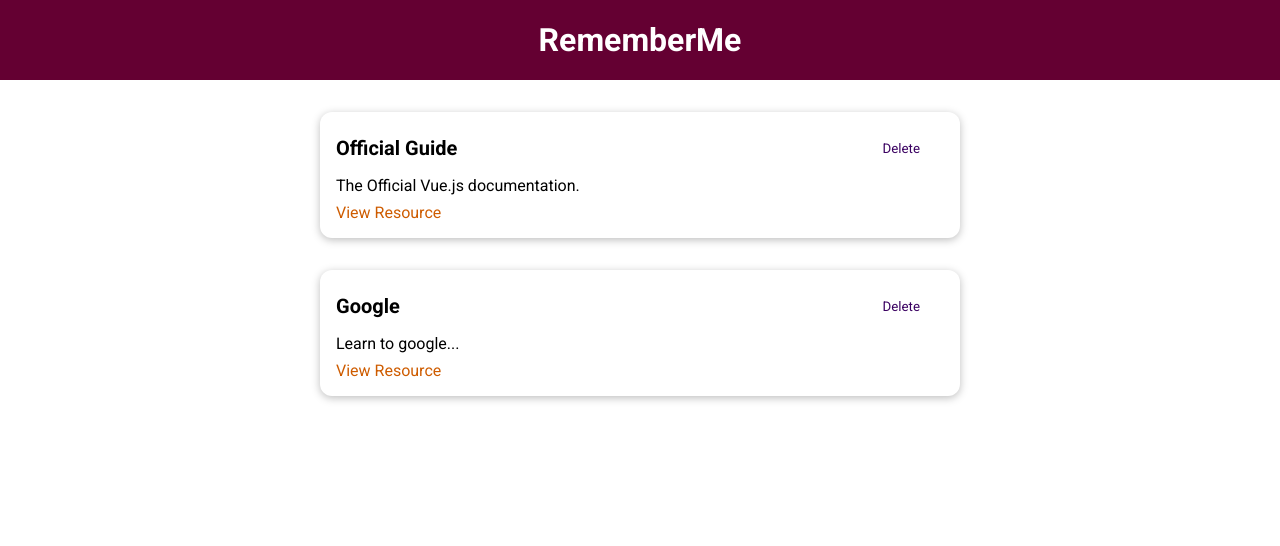
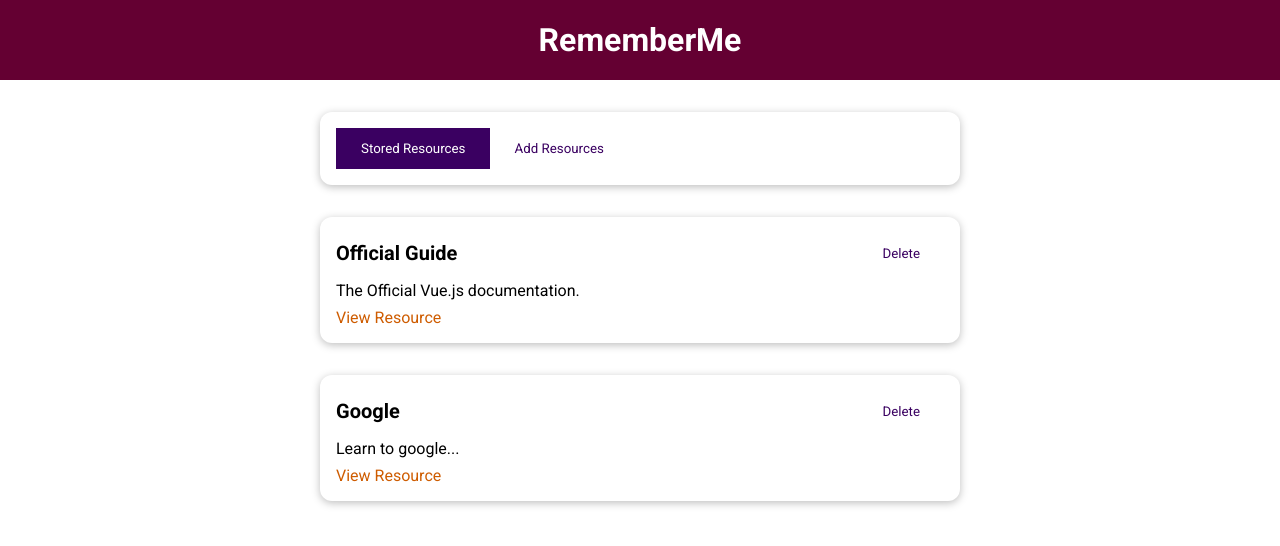
Before and after one commit to LinGaOscar/Vue_Complete_Guide, a Vue app in the folder 10-course-project-resourses-app/prj-cmp-01-starting-setup/: page / in a window 1280 px wide. Shown: the top 546 px of the page. Built offline with nearby package versions, Linux system fonts and the light colour scheme.

Commit message:
add tab
provider and inject

```diff
--- a/10-course-project-resourses-app/prj-cmp-01-starting-setup/src/App.vue
+++ b/10-course-project-resourses-app/prj-cmp-01-starting-setup/src/App.vue
@@ -1,32 +1,16 @@
 <template>
   <the-header title="RememberMe"></the-header>
-  <stored-resources :resources="storedResources"></stored-resources>
+  <the-resources></the-resources>
 </template>
 
 <script>
-import StoredResources from "@/components/learning-resources/StoredResources";
 import TheHeader from "@/components/layouts/TheHeader";
+import TheResources from "@/components/learning-resources/TheResources";
 
 export default {
-  components: {TheHeader, StoredResources},
+  components: {TheResources, TheHeader},
   data() {
-    return {
-      storedResources: [
-        {
-          id: 'official-guide',
-          title: 'Official Guide',
-          description: 'The Official Vue.js documentation.',
-          link: 'https://vuejs.org'
-        },
-        {
-          id: 'google',
-          title: 'Google',
-          description: 'Learn to google...',
-          link: 'https://google.org'
-        },
-
-      ]
-    };
+    return {};
   }
 }
 </script>
--- /dev/null
+++ b/10-course-project-resourses-app/prj-cmp-01-starting-setup/src/components/learning-resources/AddResource.vue
@@ -0,0 +1,11 @@
+<template>
+  <h2>Add Resource</h2>
+</template>
+
+<script>
+export default {}
+</script>
+
+<style scoped>
+
+</style>
--- a/10-course-project-resourses-app/prj-cmp-01-starting-setup/src/components/learning-resources/StoredResources.vue
+++ b/10-course-project-resourses-app/prj-cmp-01-starting-setup/src/components/learning-resources/StoredResources.vue
@@ -12,7 +12,7 @@
 import LearningResource from "@/components/learning-resources/LearningResource";
 
 export default {
-  props: ['resources'],
+  inject: ['resources'],
   components: {LearningResource}
 }
 </script>
--- /dev/null
+++ b/10-course-project-resourses-app/prj-cmp-01-starting-setup/src/components/learning-resources/TheResources.vue
@@ -0,0 +1,59 @@
+<template>
+  <base-card>
+    <base-button @click="setSelectedTab('stored-resources')"
+                 :mode="storedResButtonMode">Stored Resources</base-button>
+    <base-button @click="setSelectedTab('add-resource')"
+                 :mode="addResButtonMode">Add Resources</base-button>
+  </base-card>
+  <component :is="selectedTab"></component>
+</template>
+
+<script>
+import StoredResources from "@/components/learning-resources/StoredResources";
+import AddResource from "@/components/learning-resources/AddResource";
+
+export default {
+  components: {StoredResources, AddResource},
+  data() {
+    return {
+      selectedTab: 'stored-resources',
+      storedResources: [
+        {
+          id: 'official-guide',
+          title: 'Official Guide',
+          description: 'The Official Vue.js documentation.',
+          link: 'https://vuejs.org'
+        },
+        {
+          id: 'google',
+          title: 'Google',
+          description: 'Learn to google...',
+          link: 'https://google.org'
+        },
+      ]
+    };
+  },
+  provide() {
+    return {
+      resources: this.storedResources
+    };
+  },
+  computed: {
+    storedResButtonMode() {
+      return this.selectedTab === 'stored-resources' ? null : 'flat';
+    },
+    addResButtonMode() {
+      return this.selectedTab === 'add-resource' ? null : 'flat';
+    }
+  },
+  methods: {
+    setSelectedTab(tab) {
+      this.selectedTab = tab;
+    }
+  }
+}
+</script>
+
+<style scoped>
+
+</style>
```
